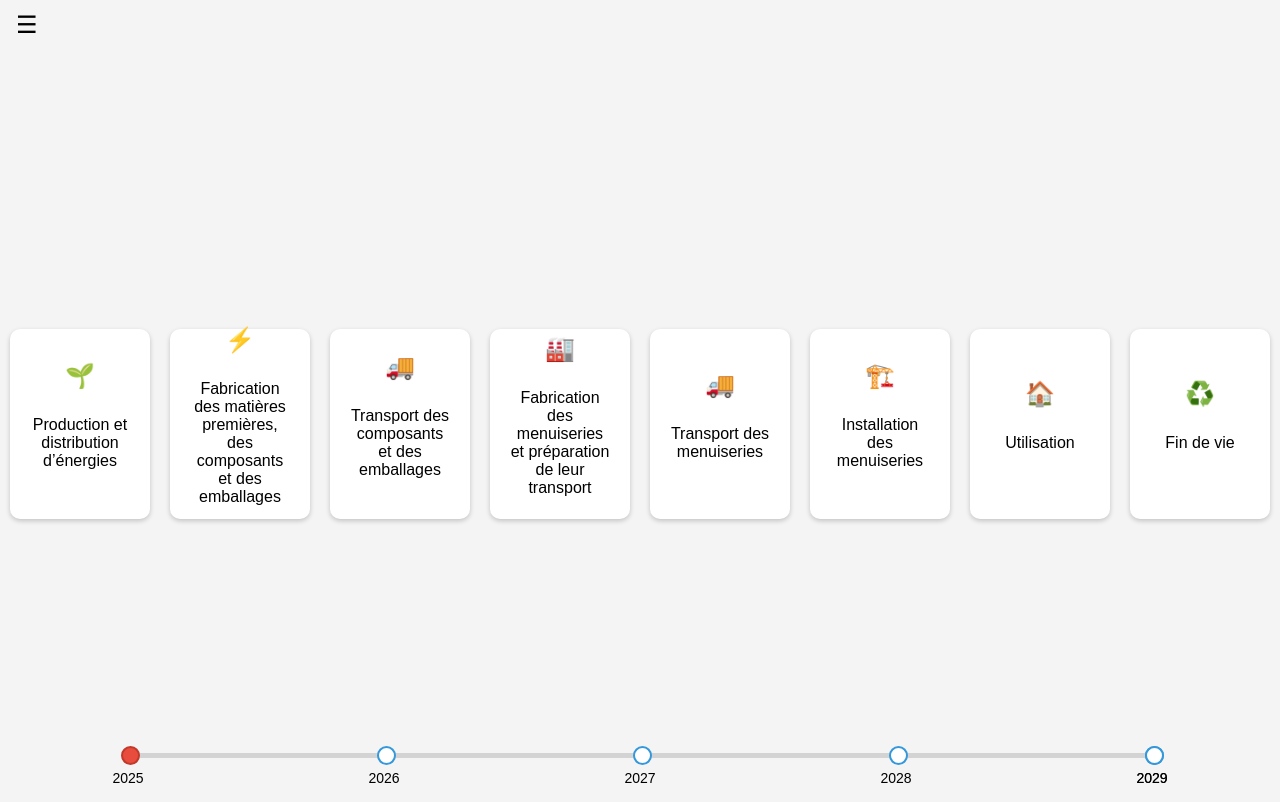
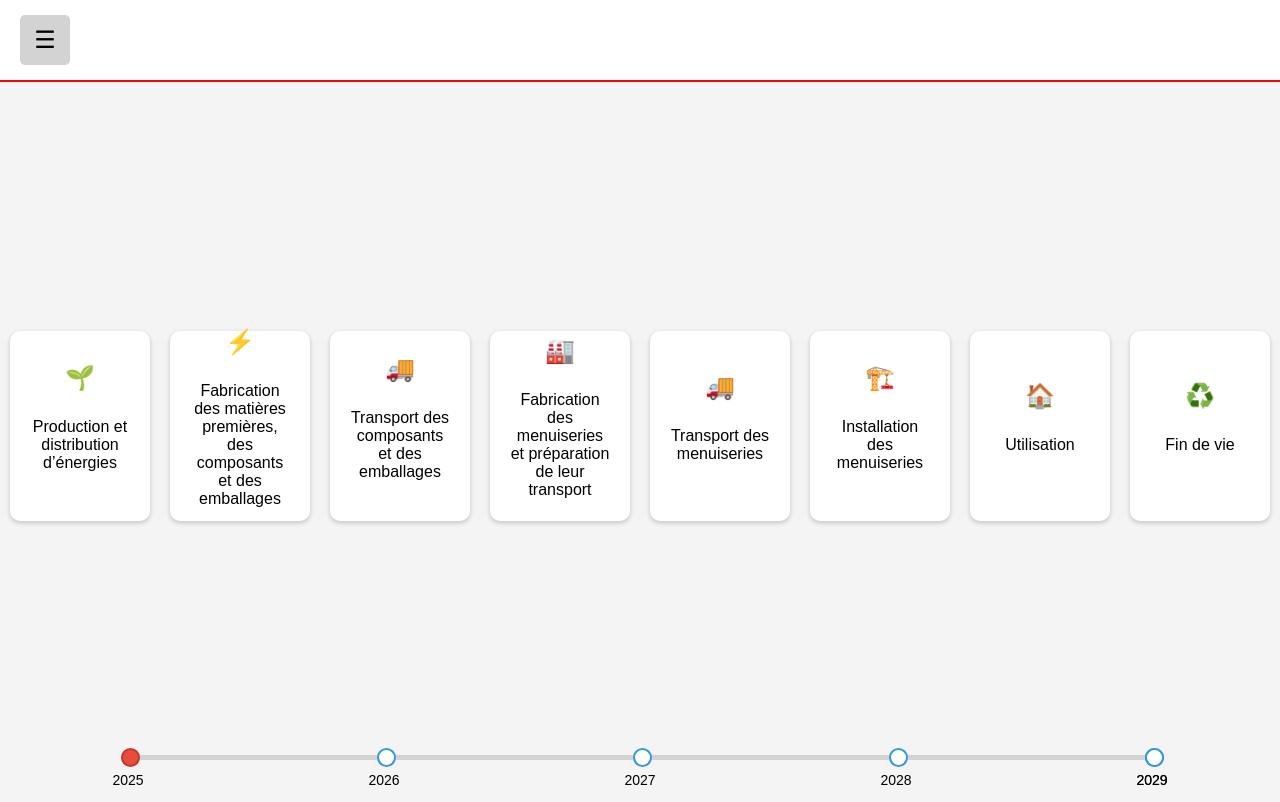
Before and after one commit to Jouvain/Planet_V2, a plain HTML site: page index.html in a window 1280 px wide. Drawn offline with Linux system fonts and the light colour scheme.

Commit message:
style menu

```diff
--- a/styles.css
+++ b/styles.css
@@ -21,15 +21,27 @@ body {
 
 header {
     height: 10vh;
+    background-color: white;
+    border-bottom: solid 2px red;
+    display: flex;
+    flex-direction: row;
+    justify-content: flex-start;
+    align-items: center;
+    padding: 0 20px;
     nav {
-        position: absolute;
+        /* position: absolute;
         top: 10px;
-        left: 10px;
+        left: 10px; */
         #menu-toggle {
             font-size: 24px;
             background: none;
             border: none;
             cursor: pointer;
+            background-color: lightgrey;
+            border-radius: 5px;
+            padding: 5px;
+            height: 50px;
+            width: 50px;
         }
         #menu {
             list-style: none;
```
Also changed, not shown: 1 other file.
